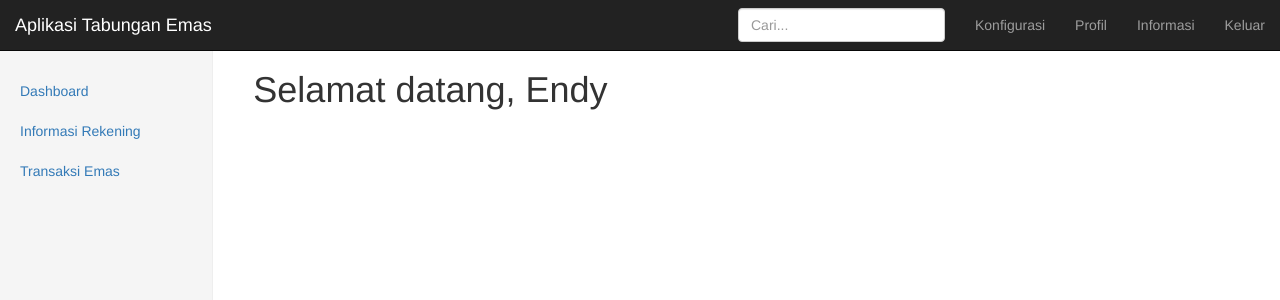
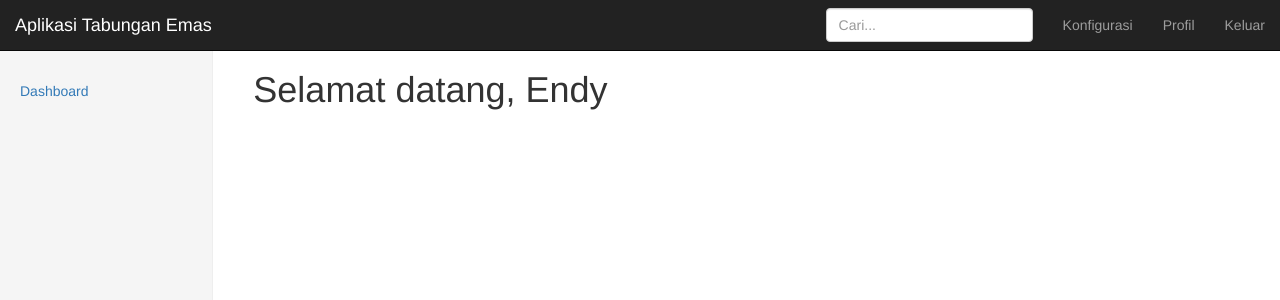
Before and after one commit to artivisi/training-pegadaian-2017-01, an Angular app in the folder tabungan-emas/: page / in a window 1280 px wide. Shown: the top 300 px of the page. Built offline with nearby package versions, Linux system fonts and the light colour scheme.

Commit message:
show/hide berdasarkan sudah/belum login

```diff
--- a/tabungan-emas/src/app/navbar/navbar.component.html
+++ b/tabungan-emas/src/app/navbar/navbar.component.html
@@ -13,7 +13,7 @@
 	  <ul class="nav navbar-nav navbar-right">
 		<li><a href="#">Konfigurasi</a></li>
 		<li><a href="#">Profil</a></li>
-		<li><a routerLink="about">Informasi</a></li>
+		<li> <span *ngIf="authService.sudahLogin()"> <a routerLink="about">Informasi</a> </span> </li>
 		<li><a href="#">Keluar</a></li>
 	  </ul>
 	  <form class="navbar-form navbar-right">
--- a/tabungan-emas/src/app/navbar/navbar.component.ts
+++ b/tabungan-emas/src/app/navbar/navbar.component.ts
@@ -1,4 +1,6 @@
 import { Component, OnInit } from '@angular/core';
+
+import { AuthService } from '../shared/auth.service';
 
 @Component({
   selector: 'navigation-bar',
@@ -7,9 +9,9 @@ import { Component, OnInit } from '@angular/core';
 })
 export class NavbarComponent implements OnInit {
 
-  title = "Aplikasi Tabungan Emas"
+  title = "Aplikasi Tabungan Emas";
 
-  constructor() { }
+  constructor(private authService : AuthService) { }
 
   ngOnInit() {
   }
--- a/tabungan-emas/src/app/sidebar/sidebar.component.html
+++ b/tabungan-emas/src/app/sidebar/sidebar.component.html
@@ -1,7 +1,7 @@
 <div class="col-sm-3 col-md-2 sidebar">
 	<ul class="nav nav-sidebar">
 		<li><a routerLink="welcome">Dashboard <span class="sr-only">(current)</span></a></li>
-		<li><a routerLink="/rekening/saldo">Informasi Rekening</a></li>
-		<li><a routerLink="/transaksi/history">Transaksi Emas</a></li>
+		<li><span *ngIf="authService.sudahLogin()"><a routerLink="/rekening/saldo">Informasi Rekening</a></span></li>
+		<li><span *ngIf="authService.sudahLogin()"><a routerLink="/transaksi/history">Transaksi Emas</a></span></li>
 	</ul>
 </div>
--- a/tabungan-emas/src/app/sidebar/sidebar.component.ts
+++ b/tabungan-emas/src/app/sidebar/sidebar.component.ts
@@ -1,4 +1,6 @@
 import { Component, OnInit } from '@angular/core';
+
+import { AuthService } from '../shared/auth.service';
 
 @Component({
   selector: 'app-sidebar',
@@ -7,7 +9,7 @@ import { Component, OnInit } from '@angular/core';
 })
 export class SidebarComponent implements OnInit {
 
-  constructor() { }
+  constructor(private authService : AuthService) { }
 
   ngOnInit() {
   }
```
